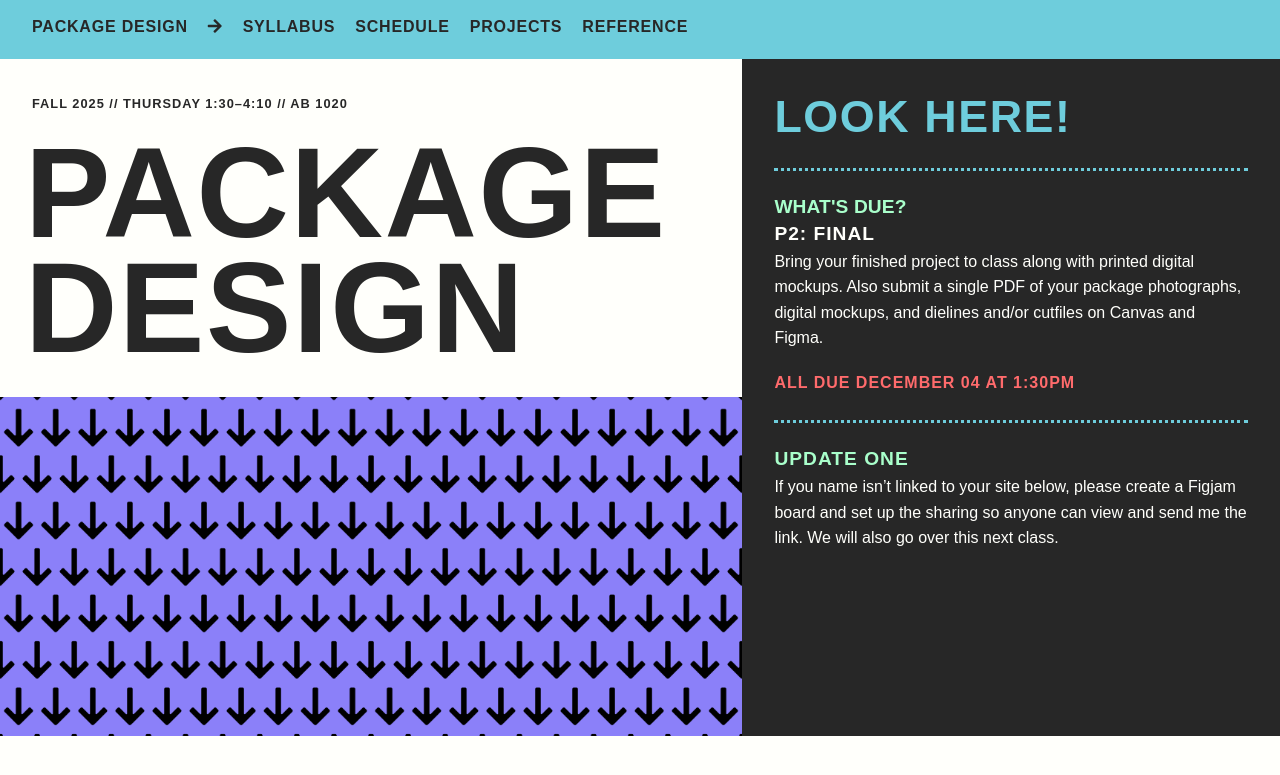
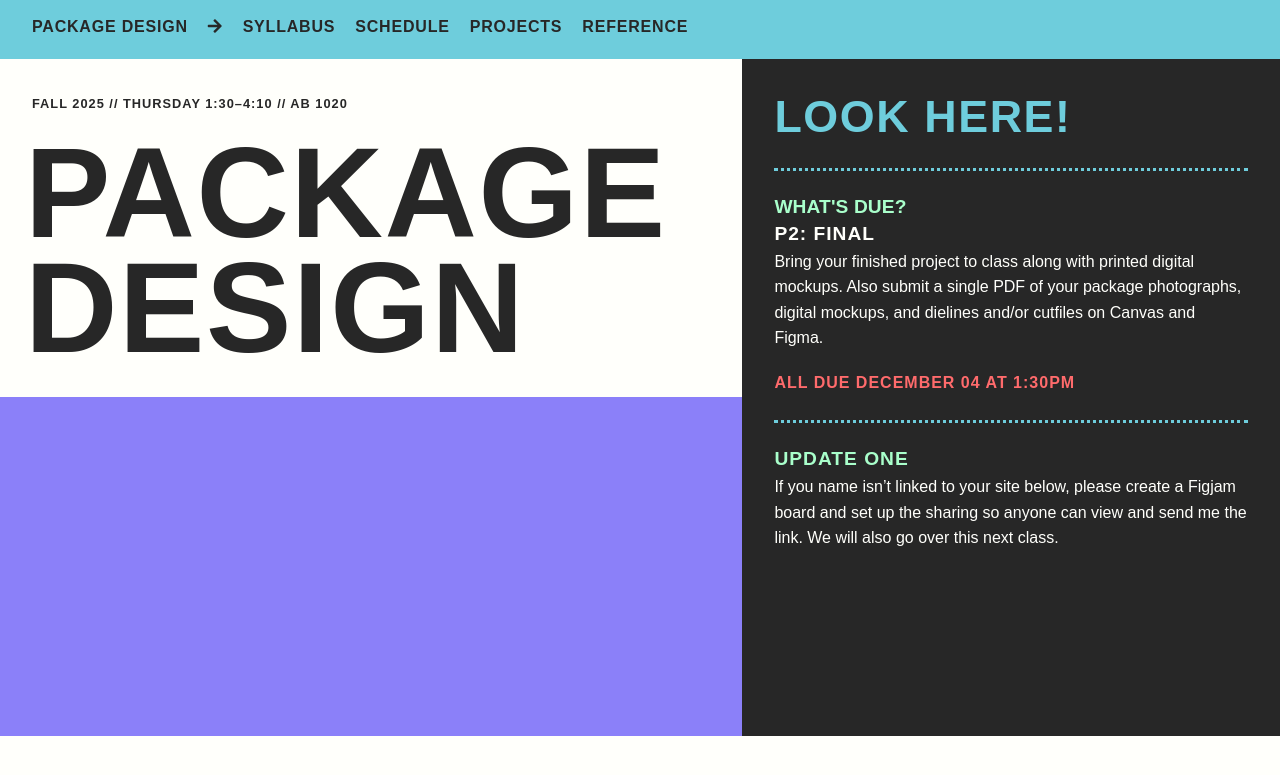
Before and after one commit to gmu-gd/package25-fall, a Jekyll site: the page built from index.html, in a window 1280 px wide. Shown: the top 775 px of the page. Built offline with Jekyll 4.4.1, drawn with Linux system fonts in a browser that asks for light colours; some web fonts are replaced.

Commit message:
remove arrows

```diff
--- a/_sass/main.scss
+++ b/_sass/main.scss
@@ -253,12 +253,12 @@ main, #head-contain {
 .arrows {
   grid-area: ar;
   min-height: 200px;
-  overflow: hidden;
-  background: url(../img/background.png) no-repeat center center;
-  -webkit-background-size: cover;
-  -moz-background-size: cover;
-  -o-background-size: cover;
-  background-size: cover;
+  // overflow: hidden;
+  // background: url(../img/background.png) no-repeat center center;
+  // -webkit-background-size: cover;
+  // -moz-background-size: cover;
+  // -o-background-size: cover;
+  // background-size: cover;
   background-color: $tertiary-color;
 }
 .due-box {
```
